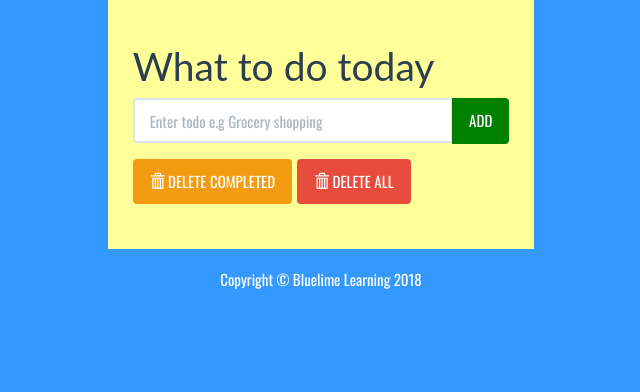
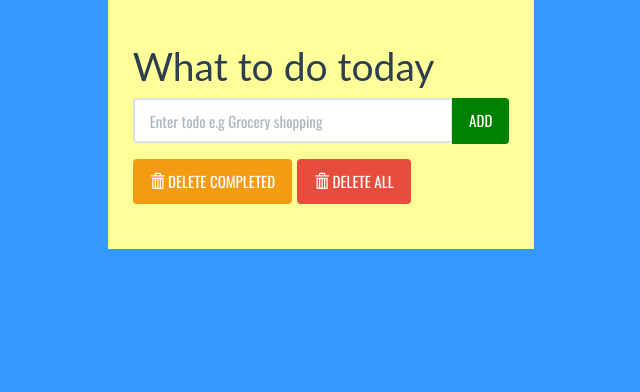
Before and after one commit to raniyakp/todo-app, a Django app: page / in a window 1280 px wide. Shown: the part 129-521 px from the top of the page, without its empty margins (319-959 px from the left). Run offline with Django 3.2, Linux system fonts and the light colour scheme; data that the repository does not hold is empty; some libraries are stand-ins or nearby versions.

Commit message:
Edited in index

```diff
--- a/todolist/templates/todolist/index.html
+++ b/todolist/templates/todolist/index.html
@@ -67,7 +67,7 @@
 			<footer>
 				<div class="row pad">
 					<div class="col-lg-12 text-center">
-						Copyright &copy; Bluelime Learning 2018
+
 					</div>
 				</div>
 			</footer>
```
